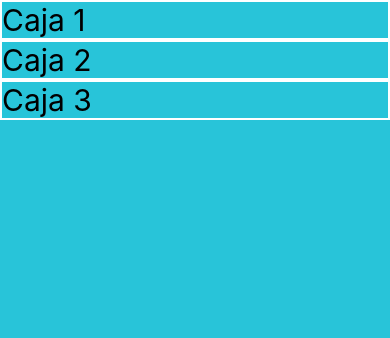
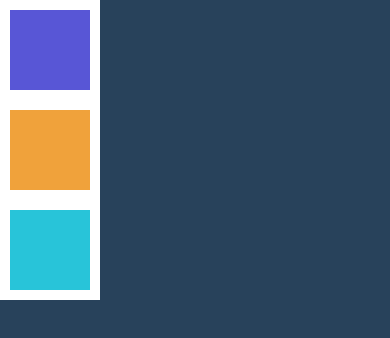
Before and after one commit to ObeLoke/primera-app-rn, a React Native app: screen / in a window 390 px wide. Shown: the top 338 px of the page. Built offline with nearby package versions, Linux system fonts and the light colour scheme.

Commit message:
TareaScreen

```diff
--- a/App.tsx
+++ b/App.tsx
@@ -6,17 +6,22 @@ import FlexScreen from './src/screens/FlexScreen';
 // import { BoxObjectModelScreen } from './src/screens/BoxObjectModelScreen';
 // import { DimensionesScreen } from './src/screens/DimensionesScreen';
 // import { PositionScreen } from './src/screens/PositionScreen';
+import TareaScreen from './src/screens/TareaScreen';
 
 const App = () => {
   return (
     // <HolaMundoScreen />
     // <ContadorScreen />
 
-    <SafeAreaView style={{ flex: 1 }}>
+    <SafeAreaView style={{
+      flex: 1,
+      backgroundColor: '#28425B'
+    }}>
       {/* <BoxObjectModelScreen /> */}
       {/* <DimensionesScreen /> */}
       {/* <PositionScreen /> */}
-      <FlexScreen />
+      {/* <FlexScreen /> */}
+      <TareaScreen />
     </SafeAreaView>
   )
 }
--- /dev/null
+++ b/src/screens/TareaScreen.tsx
@@ -0,0 +1,50 @@
+import React, { Component } from 'react'
+import { View, StyleSheet } from 'react-native';
+
+export class TareaScreen extends Component {
+    render() {
+        return (
+            <View style={styles.container}>
+                <View style={styles.cajaMorada}>
+
+                </View>
+                <View style={styles.cajaNaranja}>
+
+                </View>
+                <View style={styles.cajaCeleste}>
+
+                </View>
+            </View>
+        )
+    }
+}
+
+export default TareaScreen
+
+const styles = StyleSheet.create({
+    container: {
+        flex: 1,
+        backgroundColor: '#28425B',
+    },
+    cajaMorada: {
+        width: 100,
+        height: 100,
+        borderWidth: 10,
+        borderColor: 'white',
+        backgroundColor: '#5856D6',
+    },
+    cajaNaranja: {
+        width: 100,
+        height: 100,
+        borderWidth: 10,
+        borderColor: 'white',
+        backgroundColor: '#F0A23B',
+    },
+    cajaCeleste: {
+        width: 100,
+        height: 100,
+        borderWidth: 10,
+        borderColor: 'white',
+        backgroundColor: '#28C4D9',
+    }
+});
```
